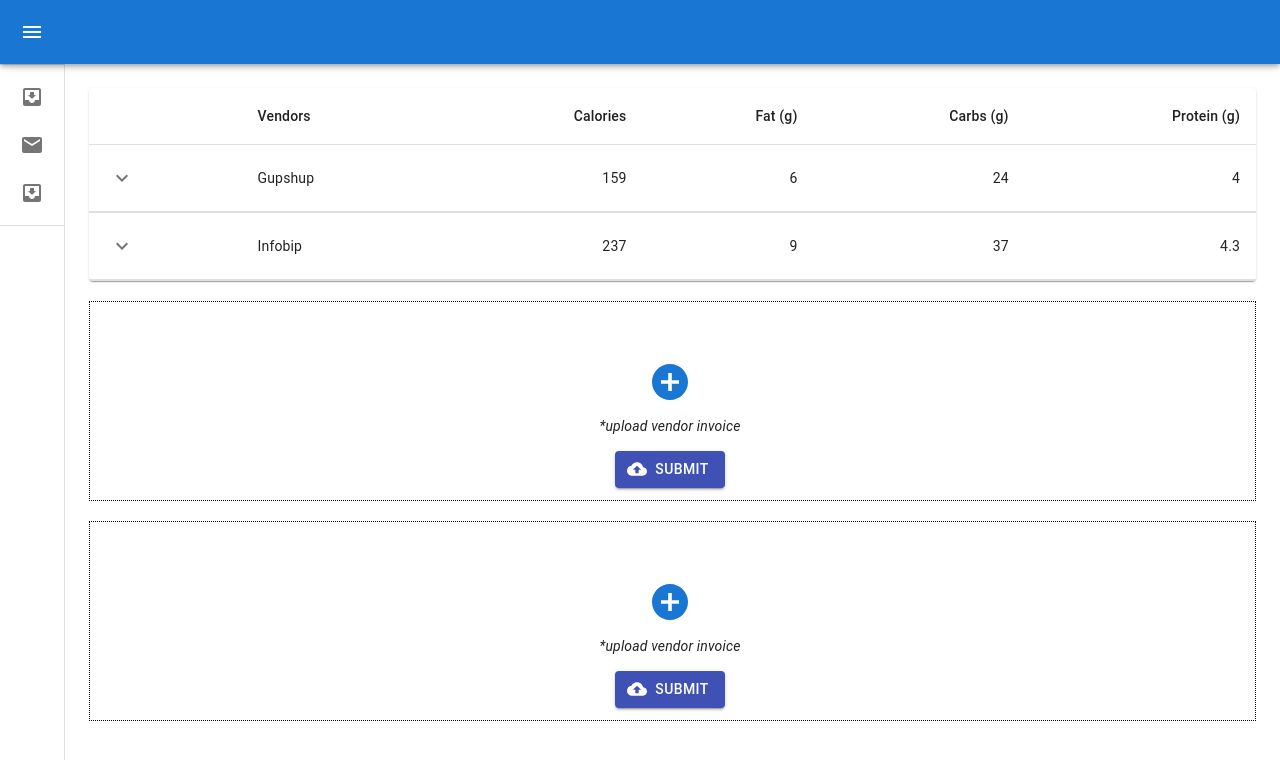
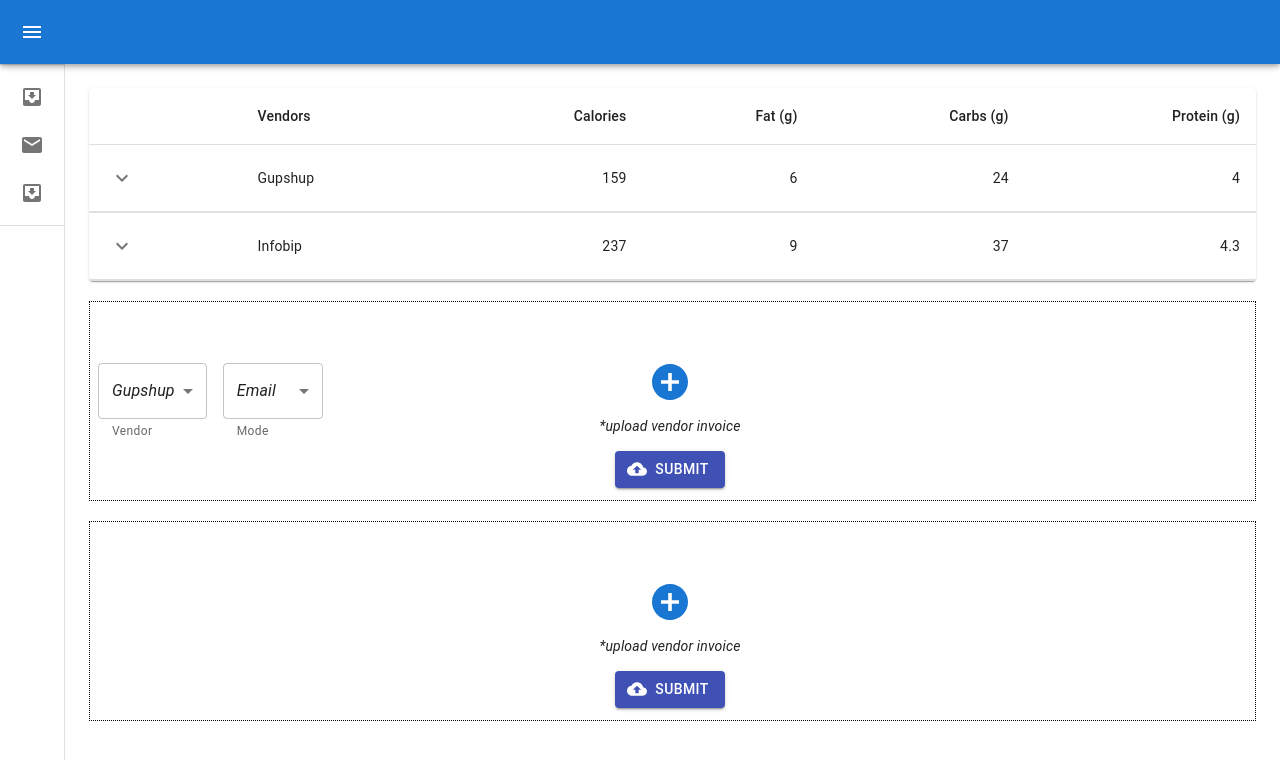
Before and after one commit to Bashar200/invoicer, a React (Create React App) app: page / in a window 1280 px wide. Shown: the top 760 px of the page. Built offline with nearby package versions, Linux system fonts and the light colour scheme.

Commit message:
Add dropdown

```diff
--- a/src/components/FileUpload/FileUpload.js
+++ b/src/components/FileUpload/FileUpload.js
@@ -13,11 +13,22 @@
 import IconButton from '@mui/material/IconButton';
 import styles from './FileUpload.css';
 import ChannelDropdown from '../ChannelDropdown/ChannelDropdown.js';
-
-
+import MenuItem from '@mui/material/MenuItem';
+import FormHelperText from '@mui/material/FormHelperText';
+import Select from '@mui/material/Select';
 
 export default function UploadButton() {
     const [selectedFile, setSelectedFile] = useState(null);
+    const [vendor, setVendor] = React.useState('gupshup');
+    const [mode, setMode] = React.useState('email');
+
+    const handleChangeVendor = (event) => {
+      setVendor(event.target.value);
+    };
+
+    const handleChangeMode = (event) => {
+      setMode(event.target.value);
+    };
 
     const handleFileChange = (event) => {
       const files = event.target.files;
@@ -30,7 +41,7 @@
         formData.append("file", selectedFile);
 
         axios
-          .post("http://192.168.5.42:80/uploadInvoice", formData)
+          .post(`http://192.168.5.42:80/uploadInvoice?vendor_name=${vendor}&mode=${mode}`, formData)
           .then((response) => {
             console.log("File uploaded successfully:", response.data);
           })
@@ -44,12 +55,19 @@
 
 
   const containerStyle = {
+      display: "flex",
+      flexDirection: "column",
+      alignItems: "center",
+      border: "1px dotted #000",
+      height: "200px",
+      marginTop: "20px"
+    };
+  const containerStyle1 = {
     display: "flex",
-    flexDirection: "column",
+    flexDirection: "row",
     alignItems: "center",
-    border: "1px dotted #000",
     height: "200px",
-    marginTop: "20px"
+    width: "100%"
   };
   const containerStyle2 = {
     display: "flex",
@@ -57,6 +75,7 @@
     alignItems: "center",
     padding: "60px 5px 0 0",
     height: "200px",
+    margin: "auto"
   };
 
   const paragraphStyle = {
@@ -66,6 +85,37 @@
 
   return (
     <div style={containerStyle}>
+    <div style={containerStyle1}>
+      <div style={{ position: "absolute"}}>
+      <FormControl sx={{ m: 1, minWidth: 100}}>
+        <Select
+          value={vendor}
+          onChange={handleChangeVendor}
+          displayEmpty
+          inputProps={{ 'aria-label': 'vendor' }}
+        >
+          <MenuItem value="gupshup">
+            <em>Gupshup</em>
+          </MenuItem>
+          <MenuItem value={"sendgrid"}>Sendgrid</MenuItem>
+        </Select>
+        <FormHelperText>Vendor</FormHelperText>
+      </FormControl>
+      <FormControl sx={{ m: 1, minWidth: 100}}>
+        <Select
+          value={mode}
+          onChange={handleChangeMode}
+          displayEmpty
+          inputProps={{ 'aria-label': 'Mode' }}
+        >
+          <MenuItem value="email">
+            <em>Email</em>
+          </MenuItem>
+          <MenuItem value={"sms"}>SMS</MenuItem>
+        </Select>
+        <FormHelperText>Mode</FormHelperText>
+      </FormControl>
+      </div>
         <div style={containerStyle2}>
       <Input
         type="file"
@@ -92,6 +142,7 @@
       </div>
       <div></div>
     </div>
+    </div>
 
   );
 }
```
Also changed, not shown: 1 other file (tests, documents, lock files or other folders).
